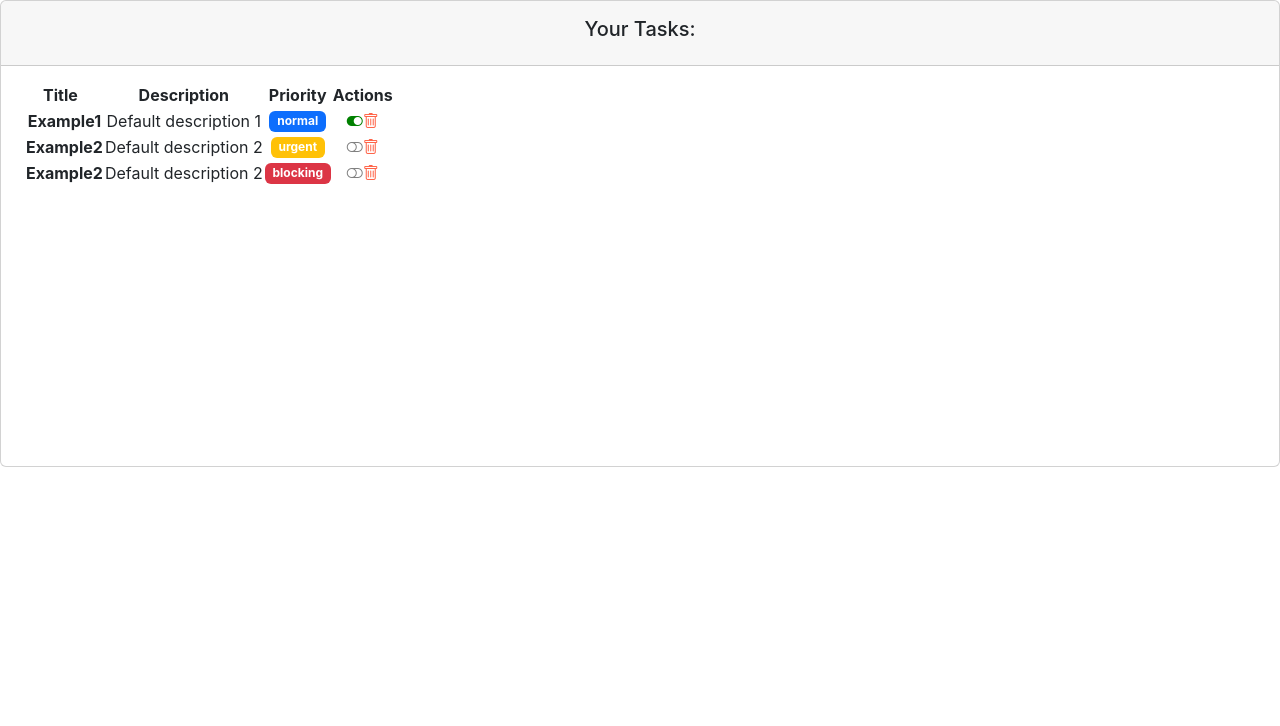
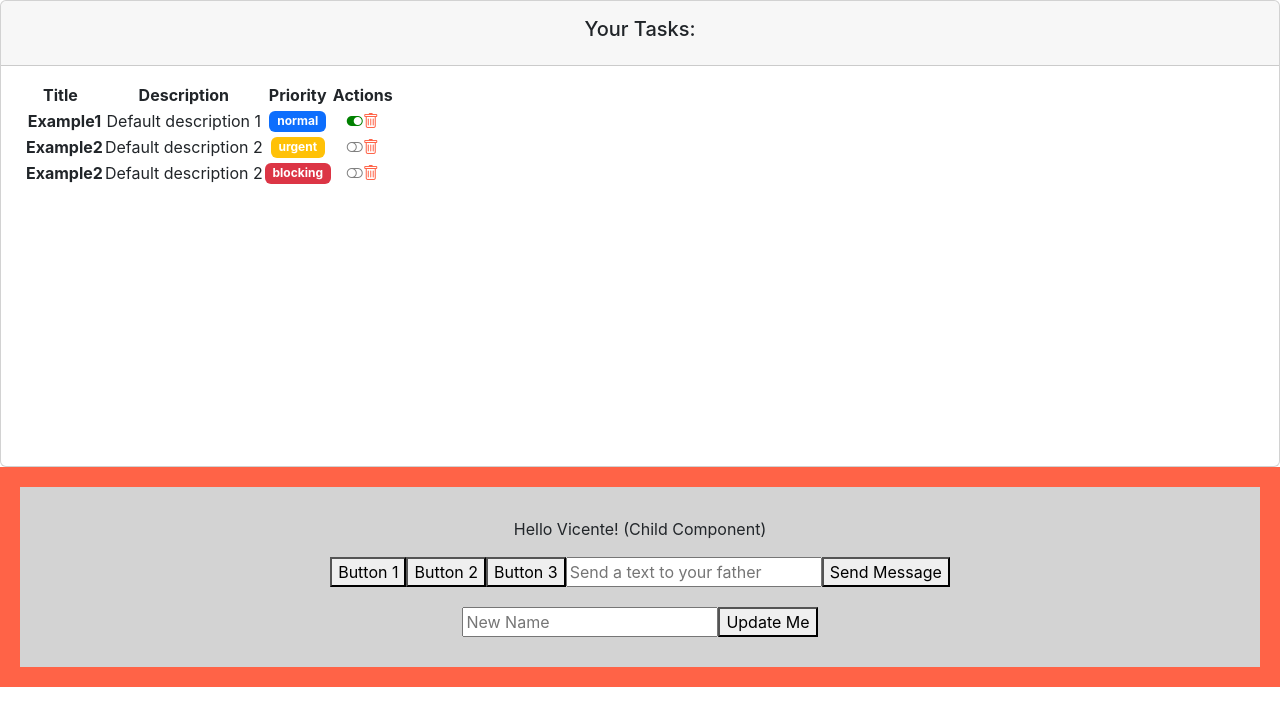
Before and after one commit to Vincecoorp21/OB-React_Project-, a React (Create React App) app: page / in a window 1280 px wide. Shown: the top 726 px of the page. Built offline with nearby package versions, Linux system fonts and the light colour scheme.

Commit message:
Event management

```diff
--- a/src/App.js
+++ b/src/App.js
@@ -8,6 +8,7 @@ import Ejemplo2 from './hooks/Ejemplo2';
 import MiComponenteConContexto from './hooks/Ejemplo3';
 import Ejemplo4 from './hooks/Ejemplo4';
 import GreetingStyled from './components/pure/greetingStyled';
+import Father from './components/container/father';
 
 function App() {
   return (
@@ -31,6 +32,8 @@ function App() {
       {/* <MiComponenteConContexto /> */}
       {/* <GreetingStyled name='Vince' /> */}
       {/* </header> */}
+      {/**Gestión de eventos */}
+      <Father />
     </div>
   );
 }
--- /dev/null
+++ b/src/components/container/father.jsx
@@ -0,0 +1,24 @@
+import React, { useRef, useState } from 'react';
+import Child from '../pure/child';
+
+const Father = () => {
+  const [name, setname] = useState('Vicente');
+
+  function showMessage(text) {
+    alert(`Message received ${text}`);
+  }
+
+  function updateName(newName) {
+    setname(newName);
+  }
+
+  return (
+    <div style={{ background: 'tomato', padding: '20px' }}>
+      <Child name={name} send={showMessage} update={updateName} />
+    </div>
+  );
+};
+
+Father.propTypes = {};
+
+export default Father;
--- /dev/null
+++ b/src/components/pure/child.jsx
@@ -0,0 +1,55 @@
+import React, { useRef } from 'react';
+import PropTypes from 'prop-types';
+
+const Child = ({ name, send, update }) => {
+  const messageRef = useRef('');
+
+  const nameRef = useRef('');
+
+  function pressButton() {
+    const text = messageRef.current.value;
+
+    alert(`Text Input: ${text}`);
+  }
+
+  function pressButtonParams(text) {
+    alert(`Text: ${text}`);
+  }
+
+  function submitName(e) {
+    e.preventDefault();
+    update(nameRef.current.value);
+  }
+
+  return (
+    <div style={{ background: 'lightgrey', padding: '30px' }}>
+      <p onMouseOver={() => console.log('On Mouse OVER')}>
+        Hello {name}! (Child Component)
+      </p>
+      <button onClick={() => console.log('Pressed Button 1')}>Button 1</button>
+      <button onClick={pressButton}>Button 2</button>
+      {/**Ponemos funcón flecha porque queremos que se produzca el evento cuando apretamos el botón. No cuando se actualice la página */}
+      <button onClick={() => pressButtonParams('Hello')}>Button 3</button>
+      <input
+        placeholder='Send a text to your father'
+        onFocus={() => console.log('Input focus')}
+        onChange={e => console.log('Input change', e.target.value)}
+        onCopy={() => console.log('Copied text form input')}
+        ref={messageRef}
+      ></input>
+      <button onClick={() => send(messageRef.current.value)}>
+        Send Message
+      </button>
+      <div style={{ marginTop: '20px' }}>
+        <form onSubmit={submitName}>
+          <input placeholder='New Name' ref={nameRef} />
+          <button type='submit'>Update Me</button>
+        </form>
+      </div>
+    </div>
+  );
+};
+
+Child.propTypes = {};
+
+export default Child;
```
